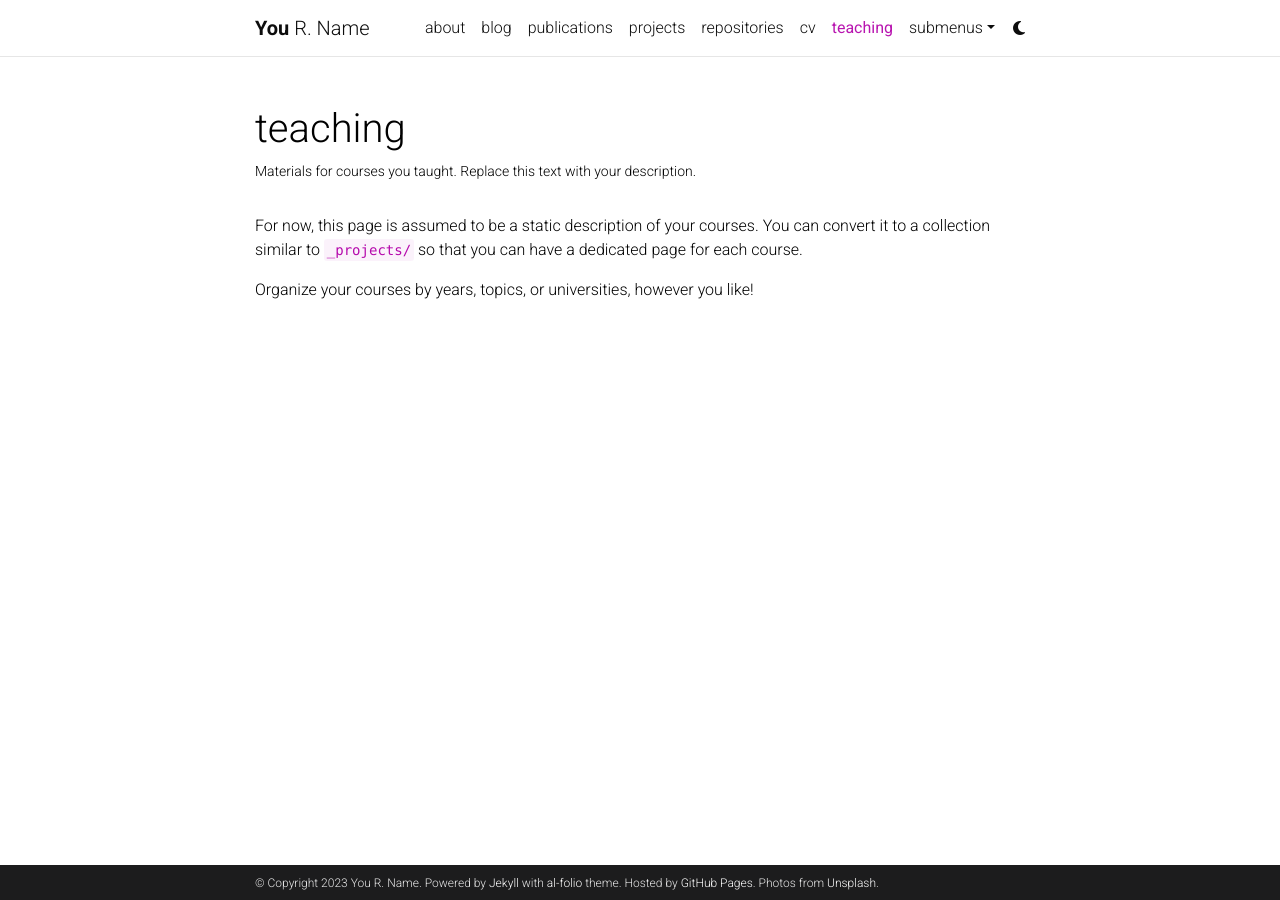
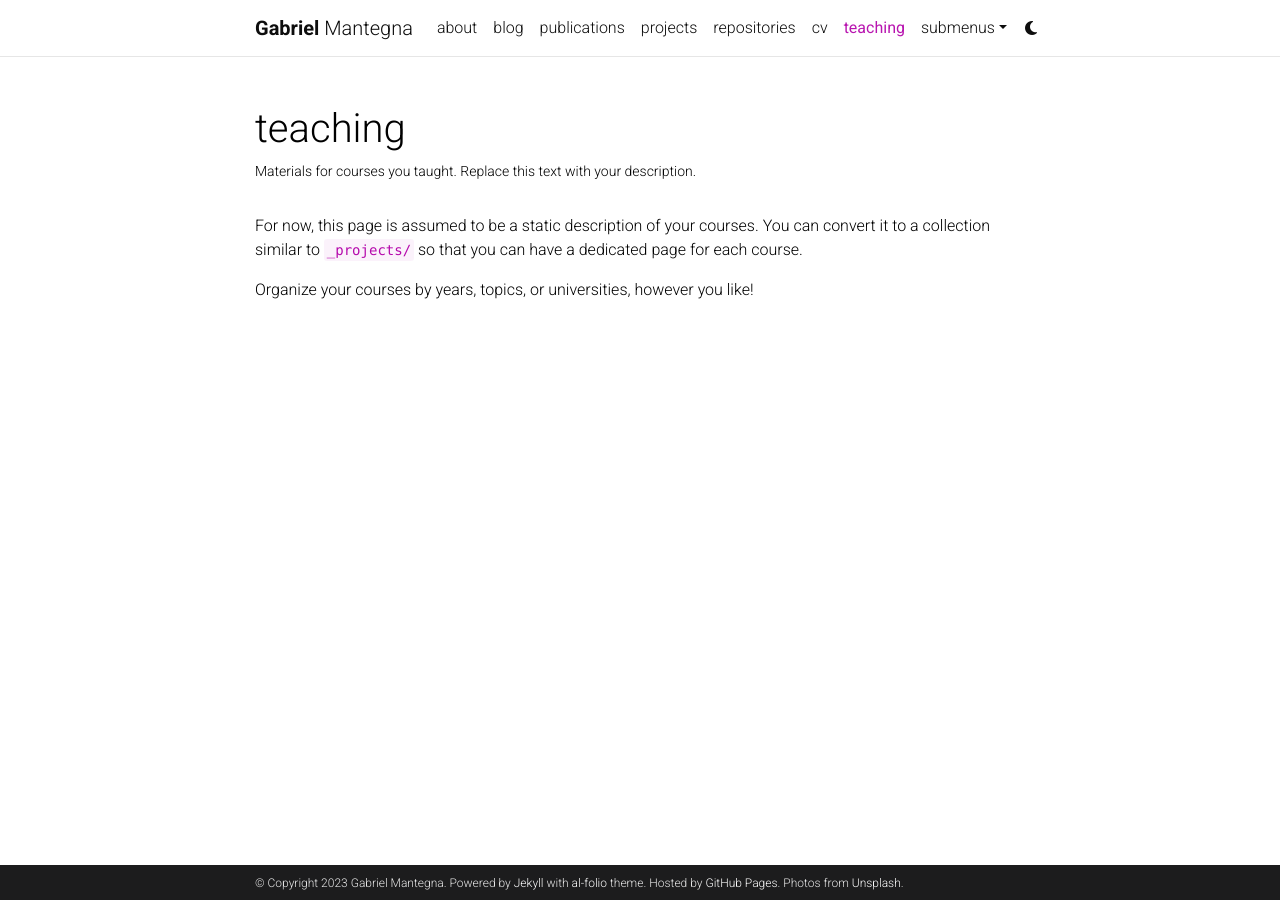
Before and after one commit to gmantegna/gmantegna.github.io, a Jekyll site: the page built from _pages/teaching.md, in a window 1280 px wide. Built offline with Jekyll 4.4.1, drawn with Linux system fonts in a browser that asks for light colours; comment, search, counter and statistics services are not loaded; a style sheet for code colours, icons or effects is not loaded.

Commit message:
add real url

```diff
--- a/_config.yml
+++ b/_config.yml
@@ -3,10 +3,10 @@
 # -----------------------------------------------------------------------------
 
 title: blank # the website title (if blank, full name will be used instead)
-first_name: You
-middle_name: R.
-last_name: Name
-email: you@example.com
+first_name: Gabriel
+middle_name:
+last_name: Mantegna
+email: gabe.mantegna@princeton.edu
 description: > # the ">" symbol means to ignore newlines until "footer_text:"
   A simple, whitespace theme for academics. Based on [*folio](https://github.com/bogoli/-folio) design.
 footer_text: >
@@ -18,8 +18,8 @@
 lang: en # the language of your site (for example: en, fr, cn, ru, etc.)
 icon: ⚛️  # the emoji used as the favicon (alternatively, provide image name in /assets/img/)
 
-url: https://alshedivat.github.io # the base hostname & protocol for your site
-baseurl: /al-folio # the subpath of your site, e.g. /blog/
+url: https://gmantegna.github.io # the base hostname & protocol for your site
+baseurl: # the subpath of your site, e.g. /blog/
 last_updated: false # set to true if you want to display last updated in the footer
 impressum_path:  # set to path to include impressum link in the footer, use the same path as permalink in a page, helps to conform with EU GDPR
 
```
